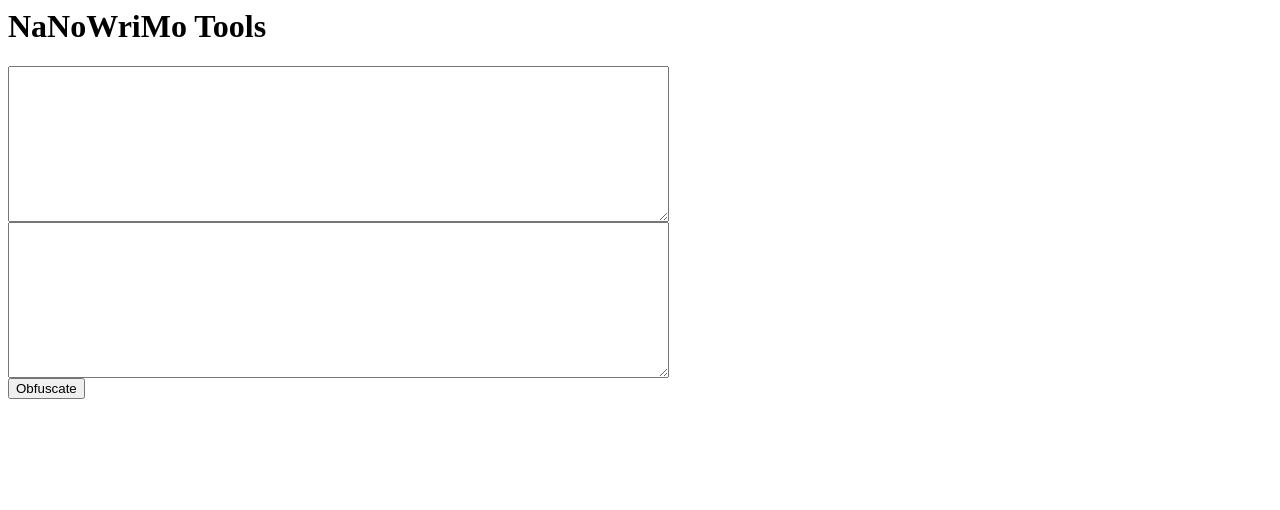
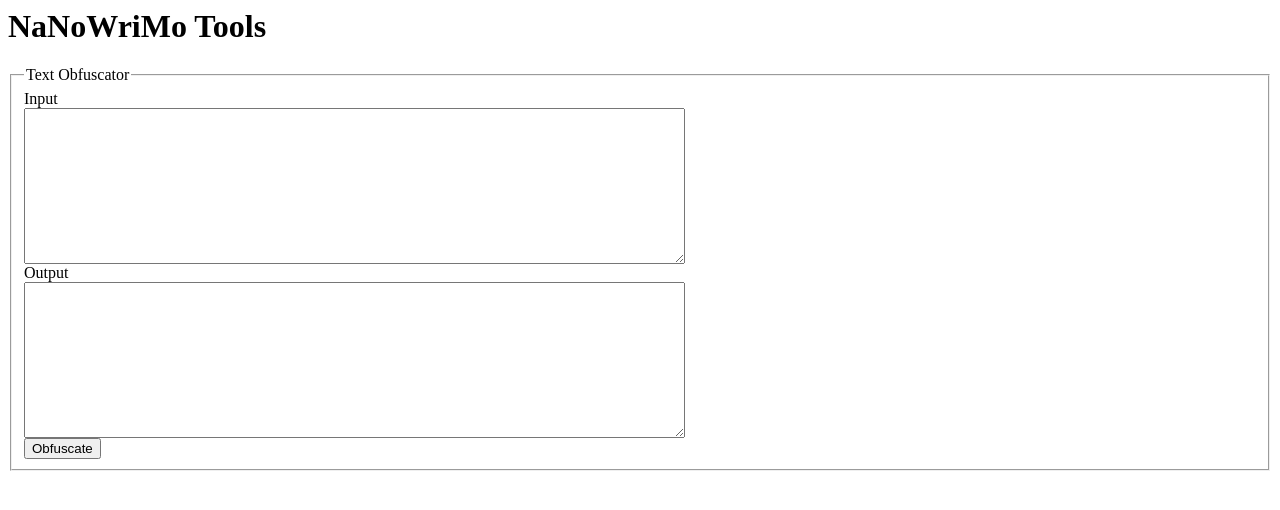
Before and after one commit to MarkWithall/nanowrimo-tools, a website: page index.html in a window 1280 px wide. Drawn offline with Linux system fonts and the light colour scheme.

Commit message:
Tidy UI a little.

```diff
--- a/index.html
+++ b/index.html
@@ -6,11 +6,18 @@
         <h1>NaNoWriMo Tools</h1>
 
         <form>
-            <textarea id="inputtext" rows="10" cols="80"></textarea>
-            <br/>
-            <textarea id="outputtext" rows="10" cols="80"></textarea>
-            <br/>
-            <button type="button" onclick="document.getElementById('outputtext').value = nanowrimo.obfuscateText(document.getElementById('inputtext').value);">Obfuscate</button>
+            <fieldset>
+                <legend>Text Obfuscator</legend>
+                <label for="inputtext">Input</label>
+                <br/>
+                <textarea id="inputtext" rows="10" cols="80"></textarea>
+                <br/>
+                <label for="outputtext">Output</label>
+                <br/>
+                <textarea id="outputtext" rows="10" cols="80"></textarea>
+                <br/>
+                <button type="button" onclick="document.getElementById('outputtext').value = nanowrimo.obfuscateText(document.getElementById('inputtext').value);">Obfuscate</button>
+            </fieldset>
         </form>
 
         <script src="index.js"></script>
```
